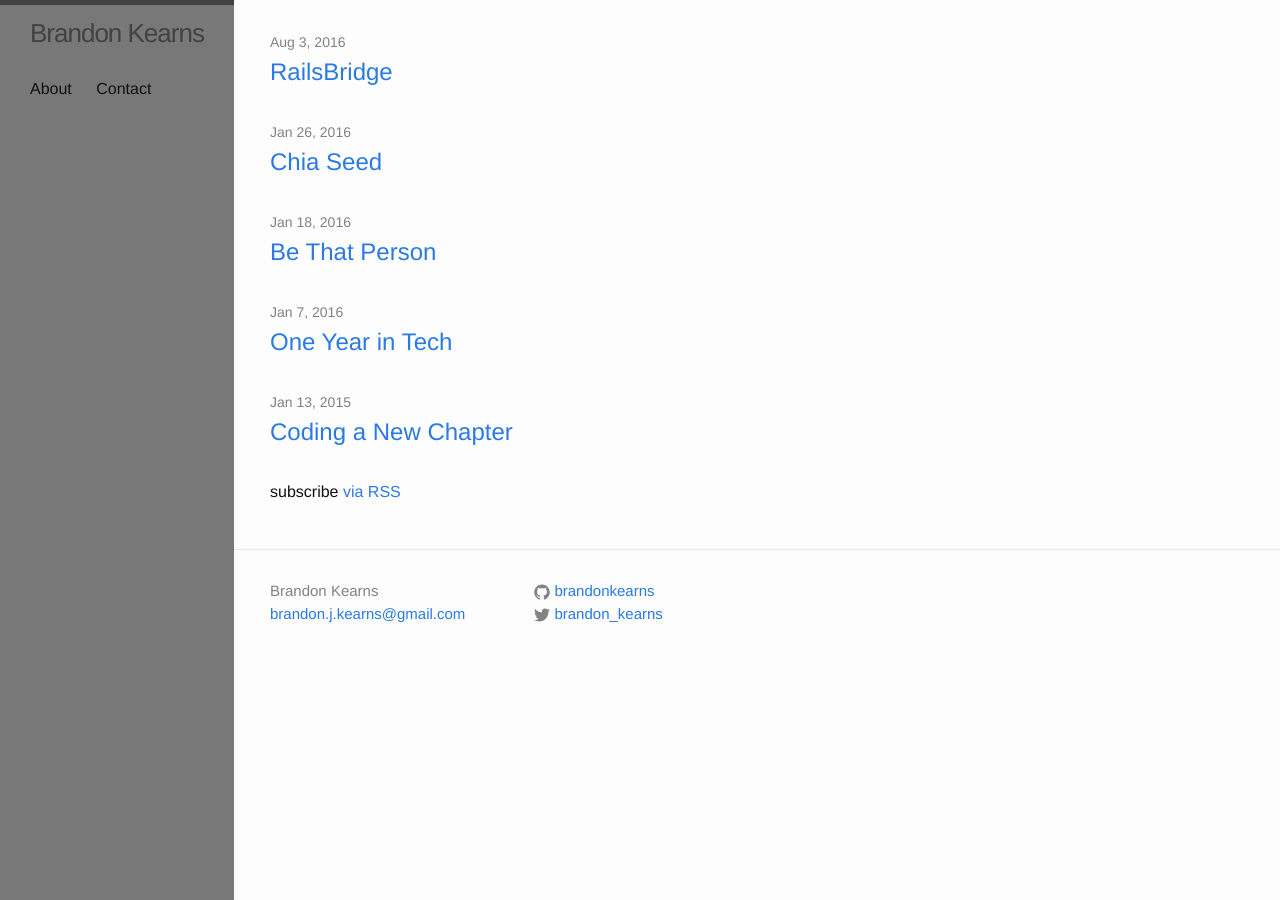
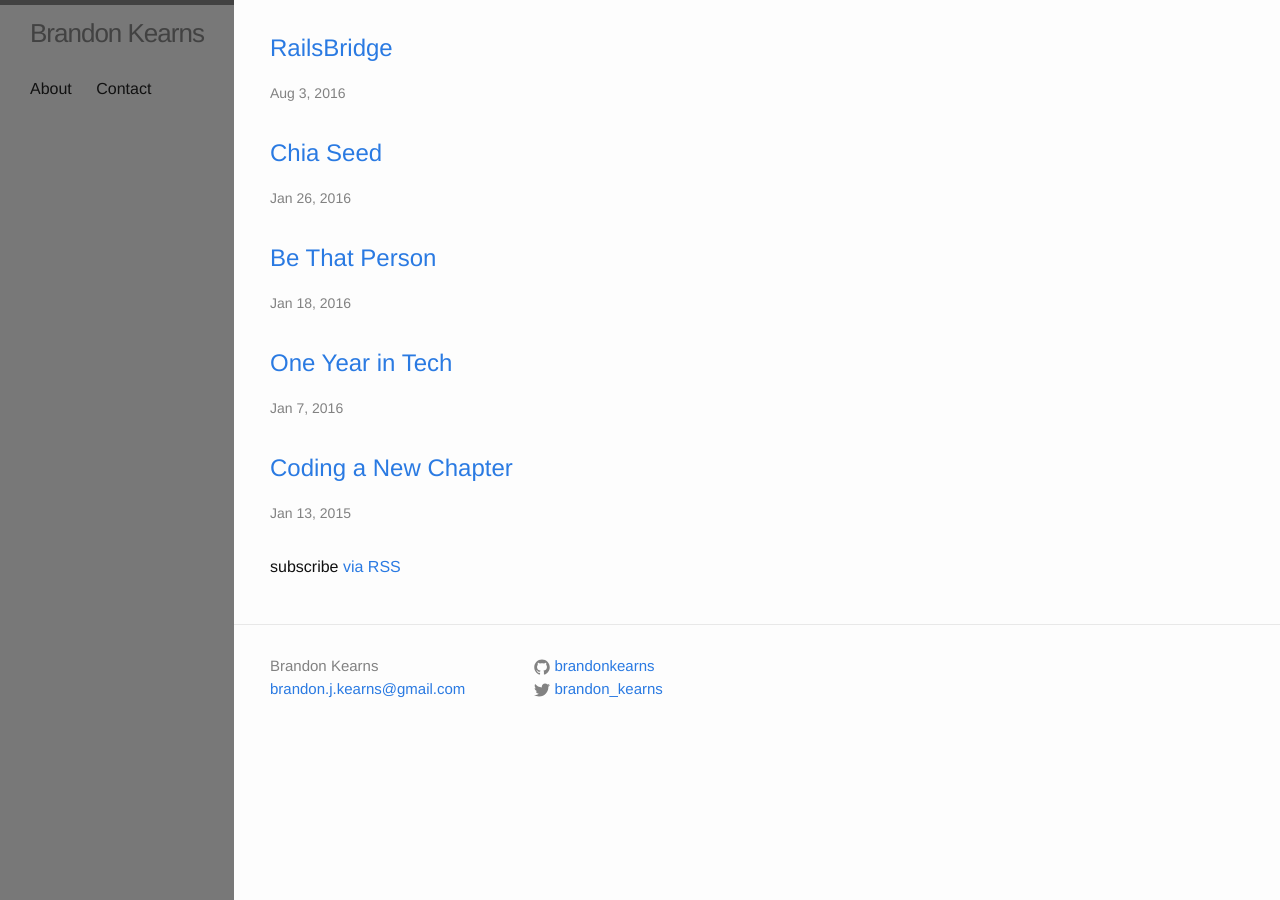
Before and after one commit to campbellkearns/archive_brandonkearns.github.io, a Jekyll site: the page built from index.html, in a window 1280 px wide. Built offline with Jekyll 4.4.1, drawn with Linux system fonts in a browser that asks for light colours.

Commit message:
Remove whitespace in stylesheet and reverse order of post title and date on index

```diff
--- a/_includes/footer.html
+++ b/_includes/footer.html
@@ -25,12 +25,7 @@
           {% endif %}
         </ul>
       </div>
-
-      <div class="footer-col footer-col-3">
-<!--        <p>{{ site.description }}</p>-->
-      </div>
     </div>
-
   </div>
 
 </footer>
--- a/index.html
+++ b/index.html
@@ -7,11 +7,11 @@ layout: default
   <ul class="post-list">
     {% for post in site.posts %}
       <li>
-        <span class="post-meta">{{ post.date | date: "%b %-d, %Y" }}</span>
 
         <h2>
           <a class="post-link" href="{{ post.url | prepend: site.baseurl }}">{{ post.title }}</a>
         </h2>
+        <span class="post-meta">{{ post.date | date: "%b %-d, %Y" }}</span>
       </li>
     {% endfor %}
   </ul>
```
Also changed, not shown: _sass/_base.scss (+0 -8 lines).
